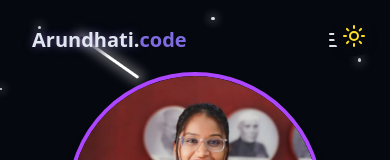
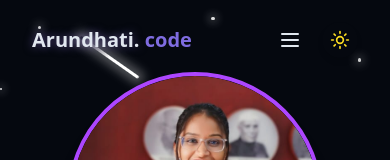
Before and after one commit to arundhativaishnav/Portfolio-frontend, a React (Vite) app: page / in a window 390 px wide. Shown: the top 160 px of the page. Built offline with nearby package versions, Linux system fonts and the light colour scheme.

Commit message:
theme button fixed

```diff
--- a/src/Pages/Home.jsx
+++ b/src/Pages/Home.jsx
@@ -1,5 +1,5 @@
 import { Navbar } from "../components/Navbar";
-import { ThemeToggle } from "../components/ThemeToggle";
+//import { ThemeToggle } from "../components/ThemeToggle";
 import { StarBackground } from "../components/StarBackground";
 import { HeroSection } from "../components/HeroSection";
 import { AboutSection } from "../components/AboutSection";
@@ -14,8 +14,8 @@ import { Footer } from "../components/Footer";
 export const Home = () => {
   return (
     <div className="min-h-screen bg-background text-foreground overflow-x-hidden">
-      {/* Theme Toggle */}
-      <ThemeToggle />
+
+
       {/* Background Effects */}
       <StarBackground />
 
--- a/src/components/Navbar.jsx
+++ b/src/components/Navbar.jsx
@@ -1,6 +1,7 @@
 import { cn } from "@/lib/utils";
 import { Menu, X } from "lucide-react";
 import { useEffect, useState } from "react";
+import { ThemeToggle } from "./ThemeToggle";
 
 const navItems = [
   { name: "Home", href: "#hero" },
@@ -9,7 +10,6 @@ const navItems = [
   { name: "Projects", href: "#projects" },
   { name: "Acheivement", href: "#achievements" },
   { name: "Contact", href: "#contact" },
-
 ];
 
 export const Navbar = () => {
@@ -18,12 +18,13 @@ export const Navbar = () => {
 
   useEffect(() => {
     const handleScroll = () => {
-      setIsScrolled(window.screenY > 10);
+      setIsScrolled(window.scrollY > 10); // ✅ fix here
     };
 
     window.addEventListener("scroll", handleScroll);
     return () => window.removeEventListener("scroll", handleScroll);
   }, []);
+
   return (
     <nav
       className={cn(
@@ -32,17 +33,17 @@ export const Navbar = () => {
       )}
     >
       <div className="container flex items-center justify-between">
+        {/* Logo */}
         <a
           className="text-xl font-bold text-primary flex items-center"
           href="#hero"
         >
           <span className="relative z-10">
-            <span className="text-glow text-foreground"> Arundhati.</span>{""}
-            code
+            <span className="text-glow text-foreground"> Arundhati.</span> code
           </span>
         </a>
 
-        {/* desktop nav */}
+        {/* Desktop navigation */}
         <div className="hidden md:flex space-x-8">
           {navItems.map((item, key) => (
             <a
@@ -55,19 +56,24 @@ export const Navbar = () => {
           ))}
         </div>
 
-        {/* mobile nav */}
+        {/* Mobile menu button + Theme toggle */}
+        <div className="flex items-center gap-3 md:hidden">
+          <button
+            onClick={() => setIsMenuOpen((prev) => !prev)}
+            className="p-2 text-foreground z-50"
+            aria-label={isMenuOpen ? "Close Menu" : "Open Menu"}
+          >
+            {isMenuOpen ? <X size={24} /> : <Menu size={24} />}
+          </button>
 
-        <button
-          onClick={() => setIsMenuOpen((prev) => !prev)}
-          className="md:hidden p-2 text-foreground z-50"
-          aria-label={isMenuOpen ? "Close Menu" : "Open Menu"}
-        >
-          {isMenuOpen ? <X size={24} /> : <Menu size={24} />}{" "}
-        </button>
+          {/* Theme toggle next to menu icon */}
+          <ThemeToggle />
+        </div>
 
+        {/* Mobile Menu Overlay */}
         <div
           className={cn(
-            "fixed inset-0 bg-background/95 backdroup-blur-md z-40 flex flex-col items-center justify-center",
+            "fixed inset-0 bg-background/95 backdrop-blur-md z-40 flex flex-col items-center justify-center",
             "transition-all duration-300 md:hidden",
             isMenuOpen
               ? "opacity-100 pointer-events-auto"
--- a/src/components/ThemeToggle.jsx
+++ b/src/components/ThemeToggle.jsx
@@ -3,7 +3,7 @@ import { useEffect, useState } from "react";
 import { cn } from "@/lib/utils";
 
 export const ThemeToggle = () => {
-  const [isDarkMode, setIsDarkMode] = useState(true); // Default: dark
+  const [isDarkMode, setIsDarkMode] = useState(true);
 
   useEffect(() => {
     const storedTheme = localStorage.getItem("theme");
@@ -12,7 +12,6 @@ export const ThemeToggle = () => {
       document.documentElement.classList.remove("dark");
       setIsDarkMode(false);
     } else {
-      // If no theme is stored or it's "dark", default to dark
       document.documentElement.classList.add("dark");
       localStorage.setItem("theme", "dark");
       setIsDarkMode(true);
@@ -35,15 +34,15 @@ export const ThemeToggle = () => {
     <button
       onClick={toggleTheme}
       className={cn(
-        "fixed top-4 right-4 sm:top-5 sm:right-5 z-50 p-2 rounded-full bg-background shadow-md dark:bg-muted transition-colors duration-300",
-        "focus:outline-none"
+        "p-2 rounded-full bg-background dark:bg-muted shadow-md",
+        "transition-colors duration-300 focus:outline-none"
       )}
       aria-label="Toggle theme"
     >
       {isDarkMode ? (
-        <Sun className="h-6 w-6 text-yellow-300" />
+        <Sun className="h-5 w-5 text-yellow-300" />
       ) : (
-        <Moon className="h-6 w-6 text-blue-900" />
+        <Moon className="h-5 w-5 text-blue-900" />
       )}
     </button>
   );
```
